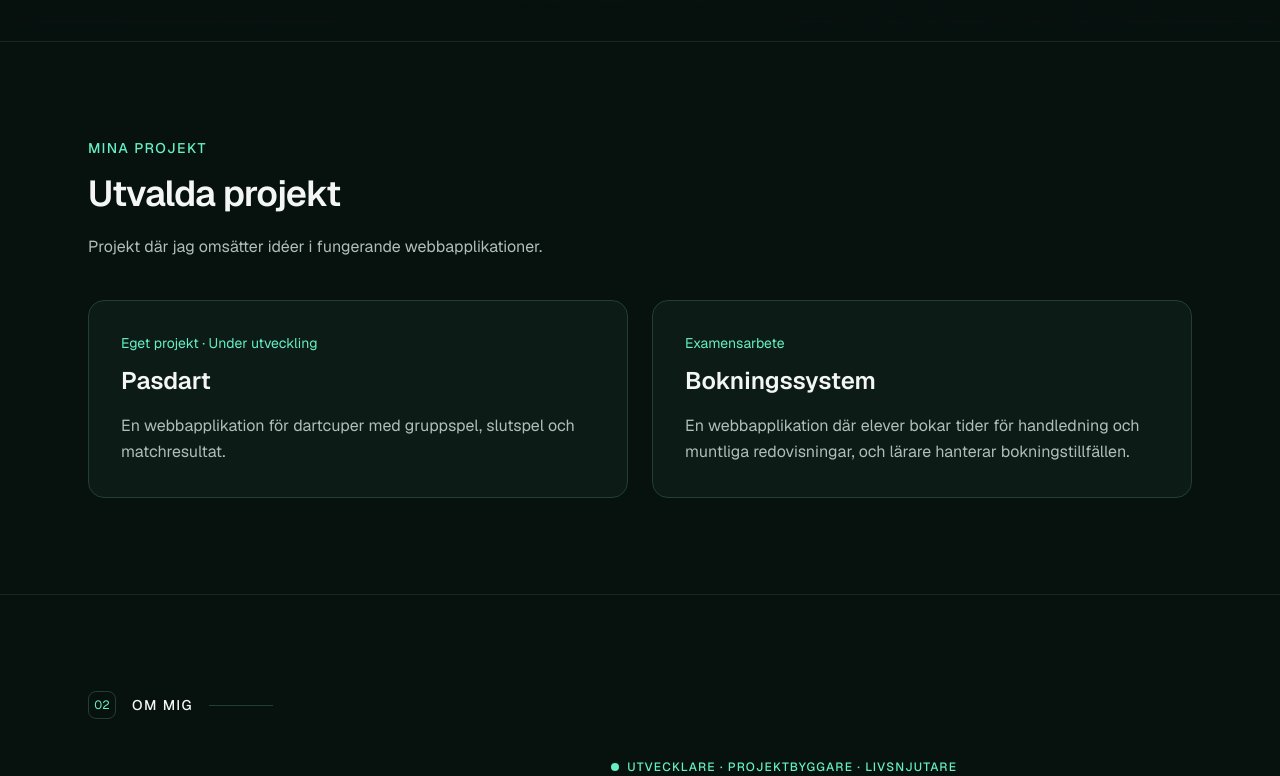
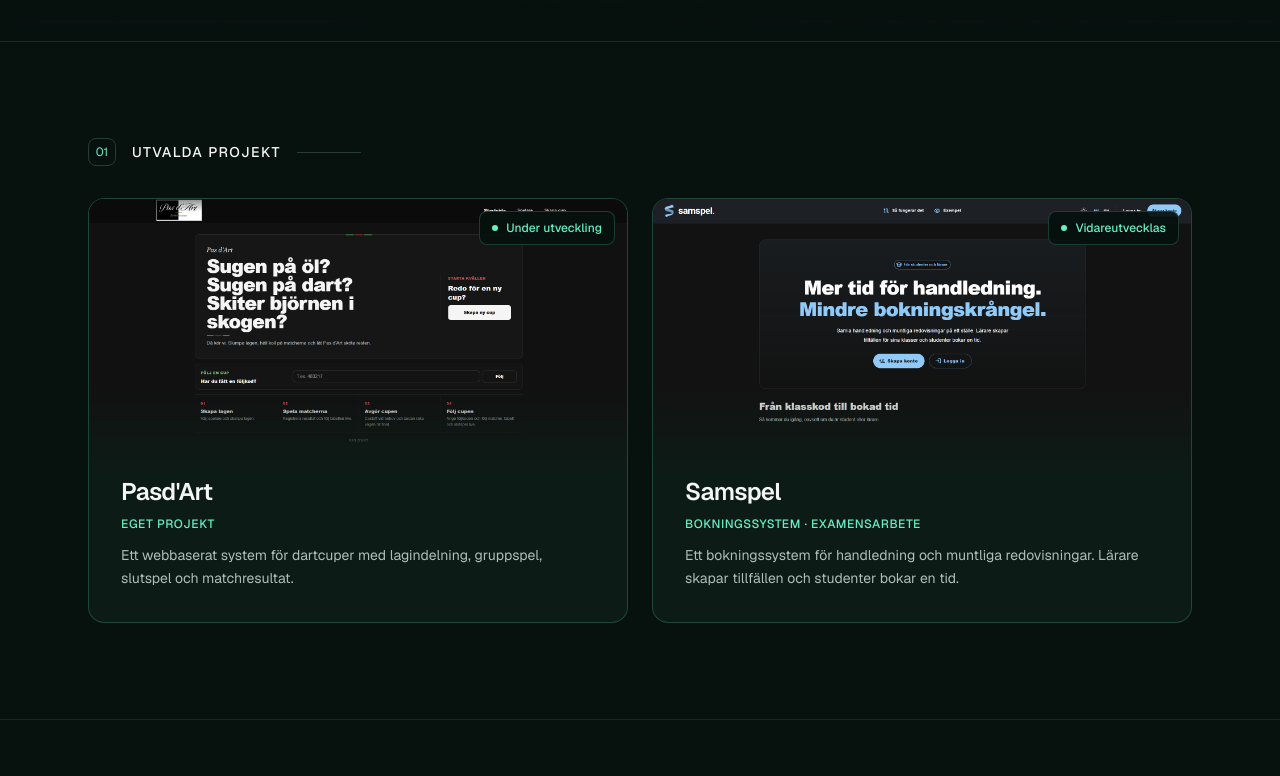
Before and after one commit to HanssonLucas/portfolio, a Next.js app: page / in a window 1280 px wide. Shown: the part 760-1536 px from the top of the page. Built offline with nearby package versions, Linux system fonts and the light colour scheme.

Commit message:
feat: add homepage previews to featured project cards

```diff
--- a/src/features/home/components/FeaturedProjectsSection.tsx
+++ b/src/features/home/components/FeaturedProjectsSection.tsx
@@ -1,17 +1,30 @@
+import Image from "next/image";
 import { PageContainer } from "@/components/layout/PageContainer";
+import pasdartHome from "../../../../public/images/projects/pasdart/pasdart-home.png";
+import bookingHome from "../../../../public/images/projects/booking/booking-home.png";
 
 const projects = [
   {
-    name: "Pasdart",
-    category: "Eget projekt · Under utveckling",
+    id: "pasdart",
+    name: "Pasd'Art",
+    category: "Eget projekt",
+    status: "Under utveckling",
     description:
-      "En webbapplikation för dartcuper med gruppspel, slutspel och matchresultat.",
+      "Ett webbaserat system för dartcuper med lagindelning, gruppspel, slutspel och matchresultat.",
+    image: pasdartHome,
+    imageAlt:
+      "Pasd'Arts startsida med introduktion och möjlighet att skapa en cup.",
   },
   {
-    name: "Bokningssystem",
-    category: "Examensarbete",
+    id: "samspel",
+    name: "Samspel",
+    category: "Bokningssystem · Examensarbete",
+    status: "Vidareutvecklas",
     description:
-      "En webbapplikation där elever bokar tider för handledning och muntliga redovisningar, och lärare hanterar bokningstillfällen.",
+      "Ett bokningssystem för handledning och muntliga redovisningar. Lärare skapar tillfällen och studenter bokar en tid.",
+    image: bookingHome,
+    imageAlt:
+      "Samspels startsida med rubriken Mer tid för handledning. Mindre bokningskrångel.",
   },
 ];
 
@@ -23,34 +36,67 @@ export function FeaturedProjectsSection() {
       className="scroll-mt-8 border-t border-border/50 bg-background py-16 sm:py-24"
     >
       <PageContainer>
-        <p className="text-sm font-medium uppercase tracking-widest text-accent">
-          Mina projekt
-        </p>
+        <div className="flex items-center gap-4">
+          <span className="flex size-7 items-center justify-center rounded-lg border border-border text-xs text-accent">
+            01
+          </span>
 
-        <h2
-          id="projects-heading"
-          className="mt-4 text-3xl font-semibold tracking-tight sm:text-4xl"
-        >
-          Utvalda projekt
-        </h2>
+          <h2
+            id="projects-heading"
+            className="text-sm font-medium uppercase tracking-widest"
+          >
+            Utvalda projekt
+          </h2>
 
-        <p className="mt-5 max-w-2xl leading-relaxed text-muted">
-          Projekt där jag omsätter idéer i fungerande webbapplikationer.
-        </p>
+          <span aria-hidden="true" className="h-px w-16 bg-border" />
+        </div>
 
-        <div className="mt-10 grid gap-6 md:grid-cols-2">
+        <div className="mt-8 grid gap-6 md:grid-cols-2">
           {projects.map((project) => (
             <article
-              key={project.name}
-              className="rounded-2xl border border-border bg-surface p-6 sm:p-8"
+              key={project.id}
+              aria-labelledby={`${project.id}-heading`}
+              className="overflow-hidden rounded-2xl border border-accent/20 bg-surface"
             >
-              <p className="text-sm text-accent">{project.category}</p>
+              <div className="relative">
+                <Image
+                  src={project.image}
+                  alt={project.imageAlt}
+                  className="block aspect-2/1 w-full bg-[#111111] object-contain object-top"
+                  sizes="(min-width: 1152px) 540px, (min-width: 768px) 46vw, 100vw"
+                  unoptimized
+                />
 
-              <h3 className="mt-3 text-2xl font-semibold">{project.name}</h3>
+                <div
+                  aria-hidden="true"
+                  className="pointer-events-none absolute inset-x-0 bottom-0 h-20 bg-linear-to-t from-surface to-transparent"
+                />
 
-              <p className="mt-4 leading-relaxed text-muted">
-                {project.description}
-              </p>
+                <span className="absolute right-3 top-3 inline-flex items-center gap-2 rounded-lg border border-accent/20 bg-background/95 px-3 py-2 text-xs font-medium text-accent">
+                  <span
+                    aria-hidden="true"
+                    className="size-1.5 rounded-full bg-accent"
+                  />
+                  {project.status}
+                </span>
+              </div>
+
+              <div className="relative px-6 pb-6 pt-2 sm:px-8 sm:pb-8">
+                <h3
+                  id={`${project.id}-heading`}
+                  className="text-2xl font-semibold tracking-tight"
+                >
+                  {project.name}
+                </h3>
+
+                <p className="mt-2 text-xs font-medium uppercase tracking-wider text-accent">
+                  {project.category}
+                </p>
+
+                <p className="mt-3 text-sm leading-relaxed text-muted">
+                  {project.description}
+                </p>
+              </div>
             </article>
           ))}
         </div>
```
Also changed, not shown: public/images/projects/booking/booking-home.png (added), public/images/projects/pasdart/pasdart-home.png (added).
